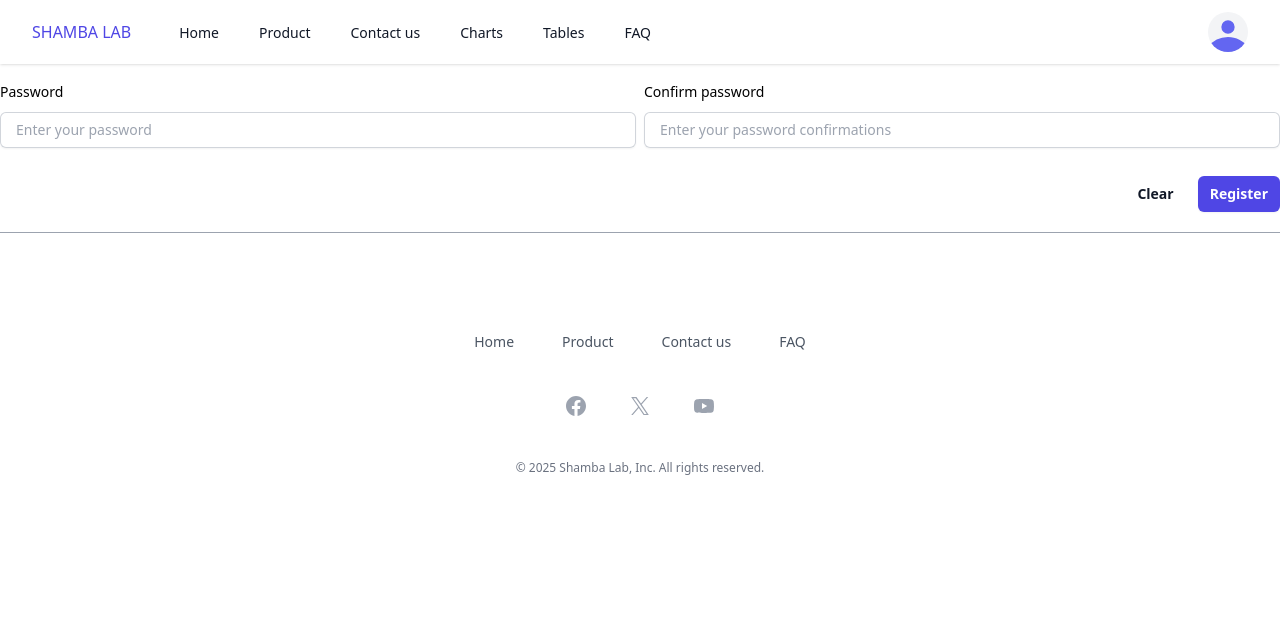
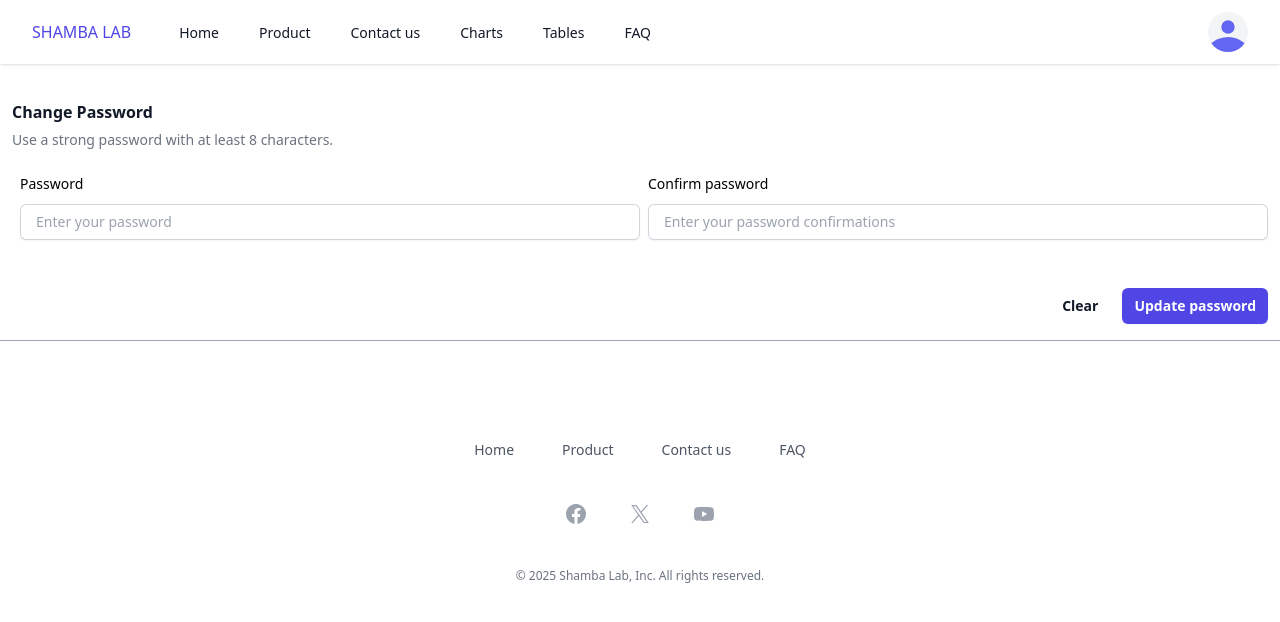
Before and after one commit to lennyjuma/shamba-ui, a Vue app: page /change_password in a window 1280 px wide. Shown: the top 622 px of the page. Built offline with nearby package versions, Linux system fonts and the light colour scheme; no server answers; what highcharts-vue would draw is missing.

Commit message:
chnage pass updates

```diff
--- a/src/views/auth/changePassword.vue
+++ b/src/views/auth/changePassword.vue
@@ -43,22 +43,28 @@ const validate_payload = () =>{
 }
 
 const clear_payload = () =>{
-  change_password.value = {} as registerT
-  let htmlElement = document.getElementById("c_pass") as HTMLInputElement
-  htmlElement.value = ""
+  change_password.value = {} as change_passT
+  change_password_error.value.password_confirm.status = false
+  change_password_error.value.password.status = false
 }
 </script>
 
 <template>
-  <div class="my-4 max-w-7xl mx-auto grid grid-rows-2 space-x-2">
-    <CInput class="" :validation_error="change_password_error.password" v-model:input_value="change_password.password"
+  <div class="my-4  sm:max-w-7xl max-w-4xl px-3 sm:mx-auto grid grid-rows-2 space-x-2">
+    <div class=" col-span-2  bg-white  py-5 ">
+      <h1 class="text-base font-semibold text-gray-900">Change Password</h1>
+      <p class="mt-1 text-sm/6 text-gray-500">Use a strong password with at least 8 characters.</p>
+    </div>
+    <CInput class="col-span-2 sm:col-span-1" :validation_error="change_password_error.password" v-model:input_value="change_password.password"
             placeholder="Enter your password" label_name="Password" input_type="password"/>
 
-    <CInput class="" :validation_error="change_password_error.password_confirm" v-model:input_value="change_password.password_confirm"
+    <CInput class="col-span-2 sm:col-span-1" :validation_error="change_password_error.password_confirm" v-model:input_value="change_password.password_confirm"
             placeholder="Enter your password confirmations" label_name="Confirm password" input_type="password"/>
-    <div class="mt-6 sm:col-span-2 flex items-center justify-end gap-x-6">
-      <button @click="clear_payload()" type="button" class="text-sm font-semibold leading-6 text-gray-900">Clear</button>
-      <button @click="submit_payload()" type="button"  class="rounded-md bg-indigo-600 px-3 py-2 text-sm font-semibold text-white shadow-sm hover:bg-indigo-500 focus-visible:outline focus-visible:outline-2 focus-visible:outline-offset-2 focus-visible:outline-indigo-600">Register</button>
+    <div class="mt-6 col-span-2 flex items-center justify-end gap-x-6">
+      <button @click.prevent="clear_payload()" type="button" class="text-sm font-semibold leading-6 text-gray-900">Clear</button>
+      <button @click.prevent="submit_payload()" type="button"
+              class="rounded-md bg-indigo-600 px-3 py-2 text-sm font-semibold text-white shadow-sm hover:bg-indigo-500 focus-visible:outline
+              focus-visible:outline-2 focus-visible:outline-offset-2 focus-visible:outline-indigo-600">Update password</button>
     </div>
   </div>
 </template>
```
